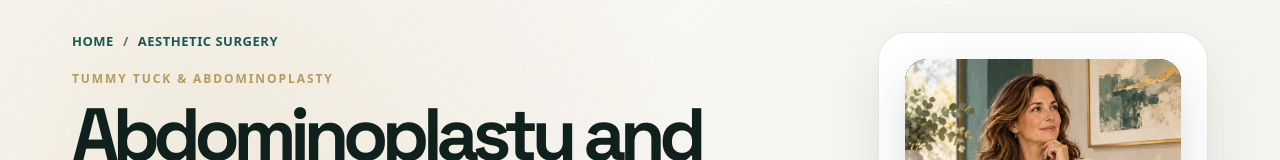
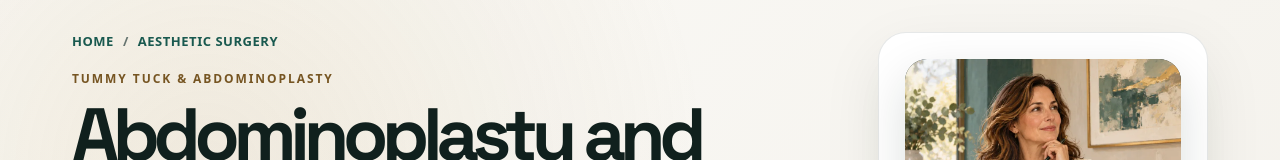
Before and after one commit to zatyrical/plasticwebsite, a Next.js app: page /tummy-tuck-singapore in a window 1280 px wide. Shown: the part 127-287 px from the top of the page. Built offline with nearby package versions, Linux system fonts and the light colour scheme.

Commit message:
Improve small labels on defined light backgrounds with contrast regression

```diff
--- a/app/globals.css
+++ b/app/globals.css
@@ -8,6 +8,7 @@
   --emerald:#0e3a33;
   --emerald-2:#19594f;
   --gold:#b89a5e;
+  --gold-text:#765522;
   --soft:#f3f0ea;
   --blue:#0a72ef;
 }
@@ -812,3 +813,8 @@
   .reviewer-evidence-links{gap:12px 18px}
   .article-content h2{line-height:1.16}
 }
+
+/* Small labels need text contrast on light surfaces; retain accent gold elsewhere. */
+.article-hero .eyebrow,
+.related-card small,
+.treatment-pathway-section .card small{color:var(--gold-text)}
```
